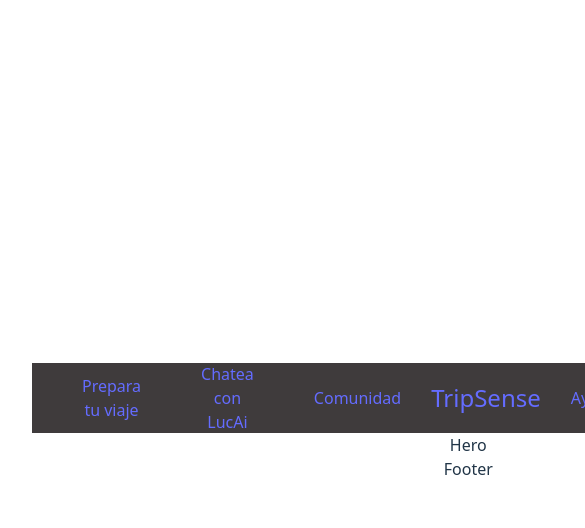
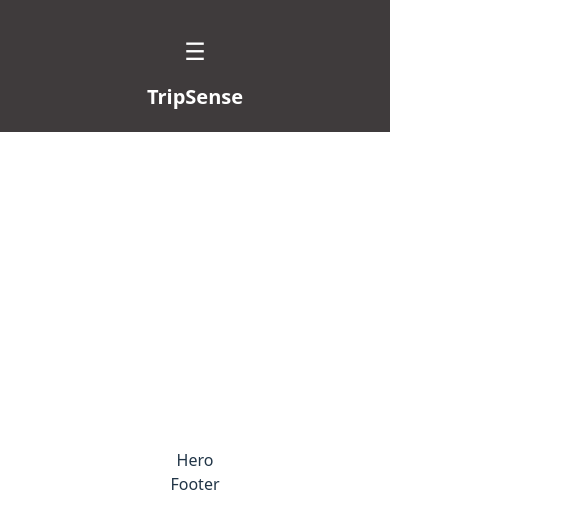
Before and after one commit to brunomoran/TripSense, a React (Vite) app in the folder frontend/: page / in a window 390 px wide. Shown: the top 528 px of the page, 585 px wide, since content can reach past the window. Built offline with nearby package versions, Linux system fonts and the light colour scheme.

Commit message:
implement responsive header with toggle menu; update styles for improved layout and accessibility

```diff
--- a/frontend/src/components/Header.tsx
+++ b/frontend/src/components/Header.tsx
@@ -1,13 +1,21 @@
+import { useState } from "react";
 import { Link } from "react-router-dom";
 
 import '../styles/Header.css';
 
 const Header = () => {
+    const [menuOpen, setMenuOpen] = useState(false);
+
     return (
         <header className="header">
             <div className="header-container">
+                {/*Botón de menú hamburguesa*/}
+                <button className="menu-toggle" onClick={() => setMenuOpen(!menuOpen)}>
+                    ☰
+                </button>
+
                 {/* parte izquierda */}
-                <nav className="nav-left">
+                <nav className={`nav-left ${menuOpen ? 'open' : ''}`}>
                     <div className="nav-item">
                         <Link to="/">Prepara tu viaje</Link>
                     </div>
@@ -25,7 +33,7 @@ const Header = () => {
                 </div>
 
                 {/* parte derecha */}
-                <nav className="nav-right">
+                <nav className={`nav-right ${menuOpen ? 'open' : ''}`}>
                     <div className="nav-item">
                         <Link to="/">Ayuda</Link>
                     </div>
--- a/frontend/src/styles/Header.css
+++ b/frontend/src/styles/Header.css
@@ -1,45 +1,103 @@
 .header {
     background-color: #3F3B3C;
-    color: #FFFFFF;
-    padding: 0 20px;
-    position: sticky;
+    padding: 10px 0;
+    position: fixed;
     top: 0;
+    left: 0;
+    width: 100%;
     z-index: 1000;
-    height: 70px;
 }
 
 .header-container {
-    max-width: 1440px;
-    margin: 0 auto;
     display: flex;
     justify-content: space-between;
     align-items: center;
-    height: 100%;
+    margin: 0 auto;
+    padding: 0 20px;
 }
 
 .nav-left, .nav-right {
     display: flex;
-    align-items: center;
+    gap: 20px;
+    flex: 1;
+    justify-content: center;
 }
 
-.nav-item {
-    margin: 20px;
-    padding: 10px;
+.nav-item a {
+    color: white;
+    text-decoration: none;
+    font-size: 16px;
 }
 
-.nav-left div {
-    justify-content: flex-start;
-}
-
-.nav-right div {
-    justify-content: flex-end;
+.nav-item a:hover {
+    text-decoration: underline;
 }
 
 .header-logo {
-    text-align: center;
     flex: 1;
-    font-size: 24px;
+    display: flex;
+    justify-content: center;
+}
+
+.header-logo a {
+    font-size: 20px;
     font-weight: bold;
-    color: #FFFFFF;
+    color: white;
     text-decoration: none;
 }
+
+.nav-right .nav-item:last-child a {
+    background-color: #007bff;
+    color: white;
+    padding: 6px 12px;
+    border-radius: 6px;
+    text-decoration: none;
+}
+
+.nav-right .nav-item:last-child a:hover {
+    background-color: #0056b3;
+}
+
+body {
+    padding-top: 50px;
+}
+
+/* Responsive styles */
+
+@media (max-width: 768px) {
+    .header-container {
+        flex-direction: column;
+        align-items: center;
+        padding: 10px;
+    }
+
+    .nav-left, .nav-right {
+        flex-direction: column;
+        align-items: center;
+        gap: 10px;
+        display: none;
+    }
+
+    .nav-left.open, .nav-right.open {
+        display: flex;
+    }
+
+    .nav-item a {
+        font-size: 14px;
+    }
+
+    .menu-toggle {
+        display: block;
+        background: none;
+        border: none;
+        font-size: 24px;
+        color: white;
+        cursor: pointer;
+    }
+}
+
+@media (min-width: 769px) {
+    .menu-toggle {
+        display: none;
+    }
+}
```
